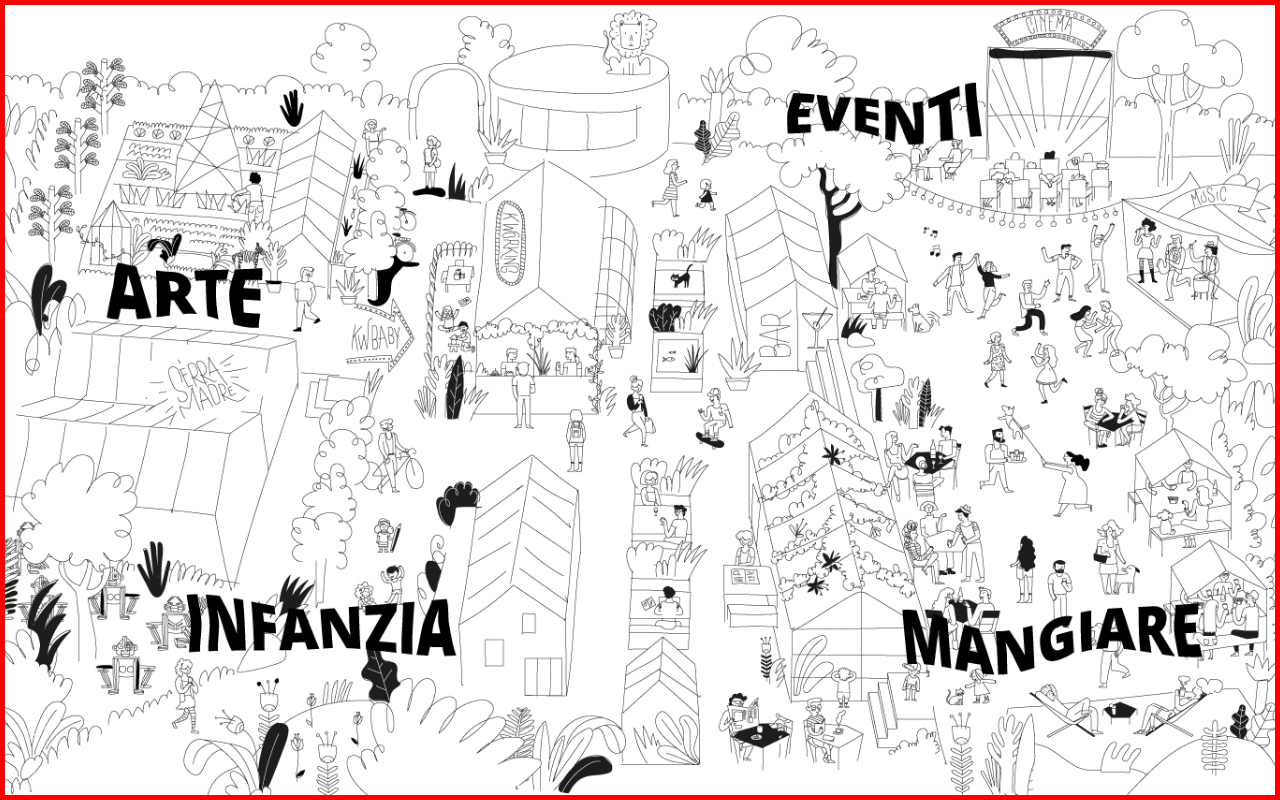
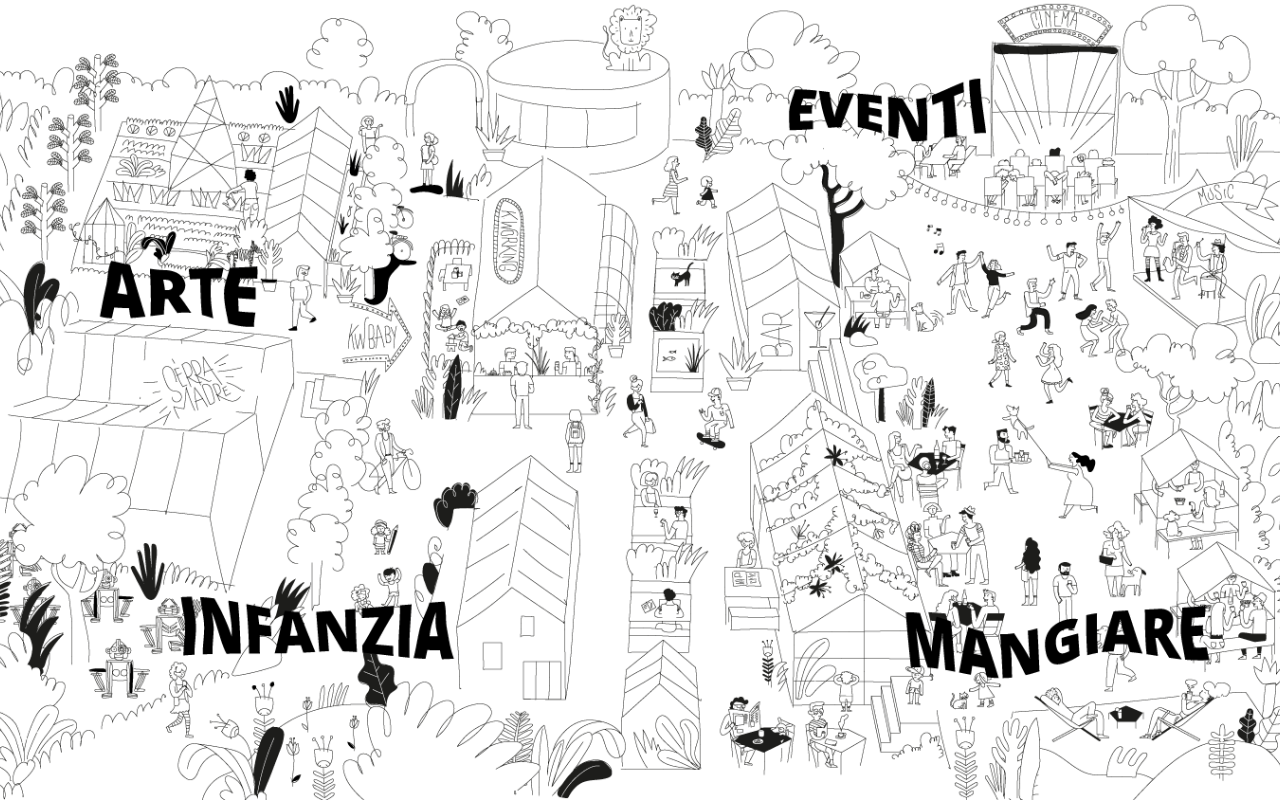
Before and after one commit to giacomolangella/homepage-figa, a plain HTML site: page index.html in a window 1280 px wide. Drawn offline with Linux system fonts and the light colour scheme.

Commit message:
modifiche css

```diff
--- a/index.html
+++ b/index.html
@@ -19,8 +19,6 @@
     #main-area{
       width: 100%;
       height: 100vh;
-      border: 5px solid red;
-      box-sizing: border-box;
       display: grid;
       grid-template-columns: 1fr 1fr;
       background-image: url(assets/bg.gif);
```
